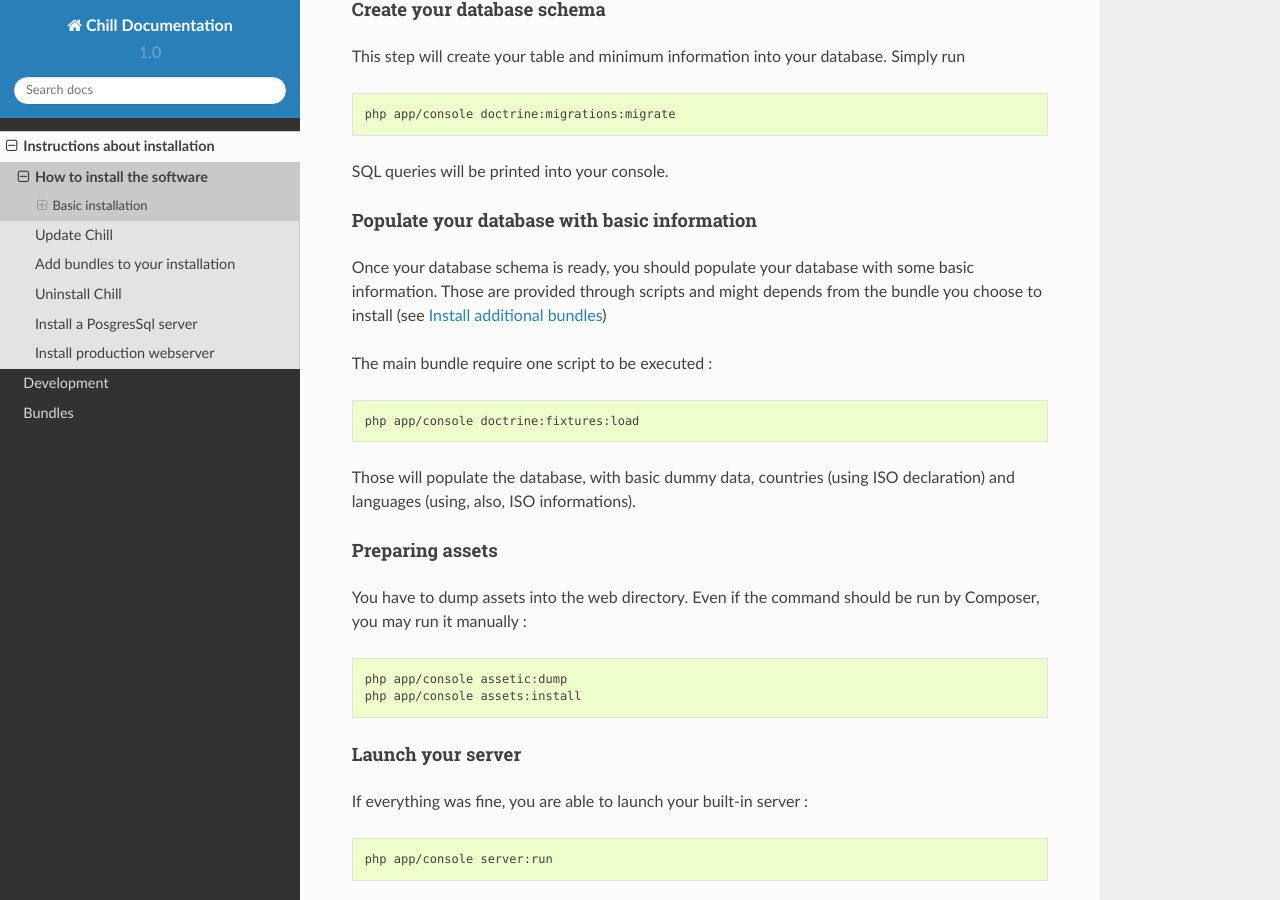
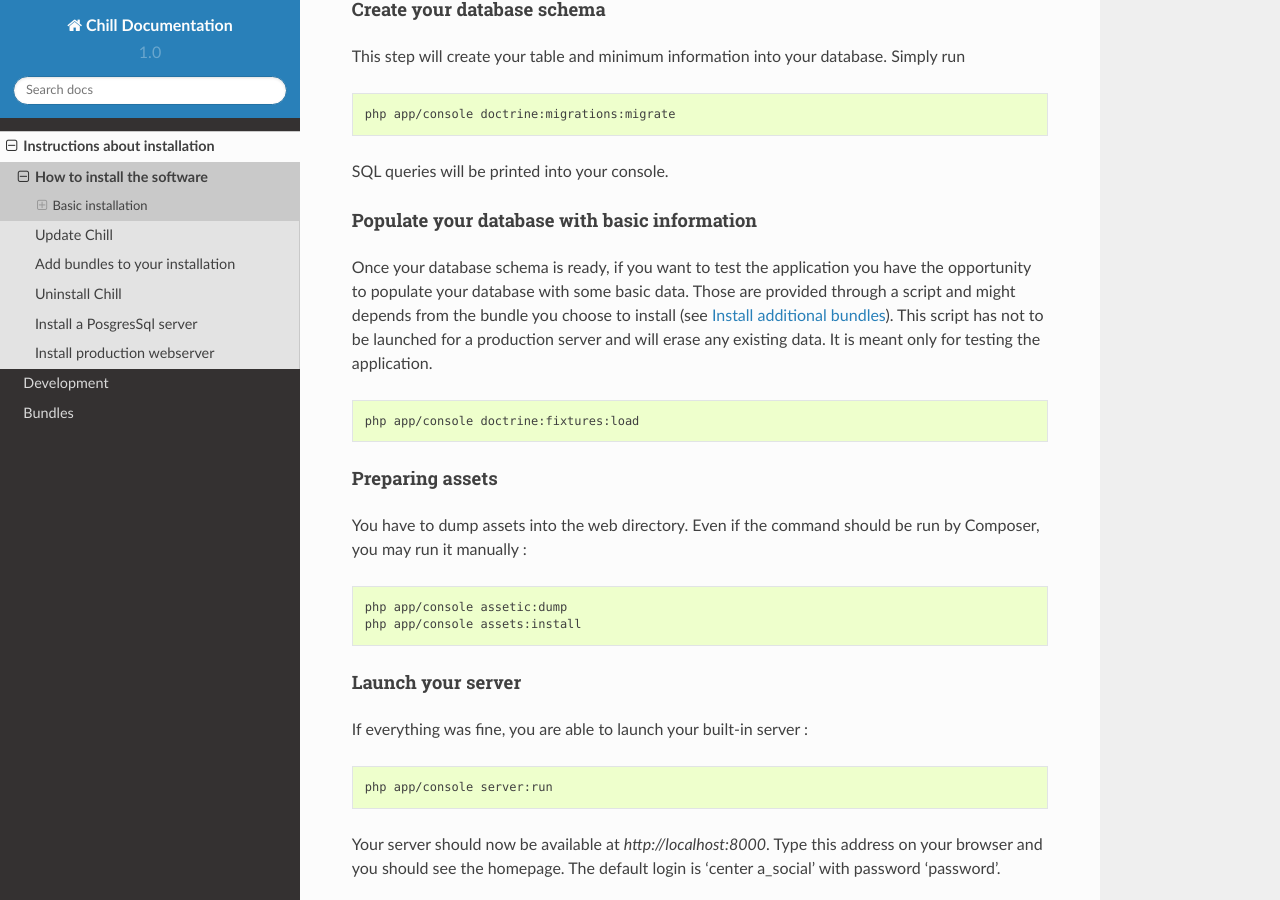
Before and after one commit to Chill-project/Documentation, a Sphinx documentation site: the page built from source/installation/installation.rst, in a window 1280 px wide and 900 px high, scrolled down 4820 px. Built offline with Sphinx 7.4.7 and the Read the Docs theme 2.0.0, drawn with Linux system fonts in a browser that asks for light colours.

Commit message:
Changes proposed accepted and implemented

```diff
--- a/source/installation/installation.rst
+++ b/source/installation/installation.rst
@@ -222,16 +222,13 @@
 Populate your database with basic information
 ^^^^^^^^^^^^^^^^^^^^^^^^^^^^^^^^^^^^^^^^^^^^^
 
-Once your database schema is ready, you should populate your database with some basic information. Those are provided through scripts and might depends from the bundle you choose to install (see :ref:`install-additional-bundles`)
-
-The main bundle require one script to be executed :
+Once your database schema is ready, if you want to test the application you have the opportunity to populate your database with some basic data.
+Those are provided through a script and might depends from the bundle you choose to install (see :ref:`install-additional-bundles`).
+This script has not to be launched for a production server and will erase any existing data. It is meant only for testing the application.
 
 .. code-block:: bash
 
    php app/console doctrine:fixtures:load
-
-Those will populate the database, with basic dummy data, countries (using ISO declaration) and languages (using, also, ISO informations).
-
 
 Preparing assets
 ^^^^^^^^^^^^^^^^
```
